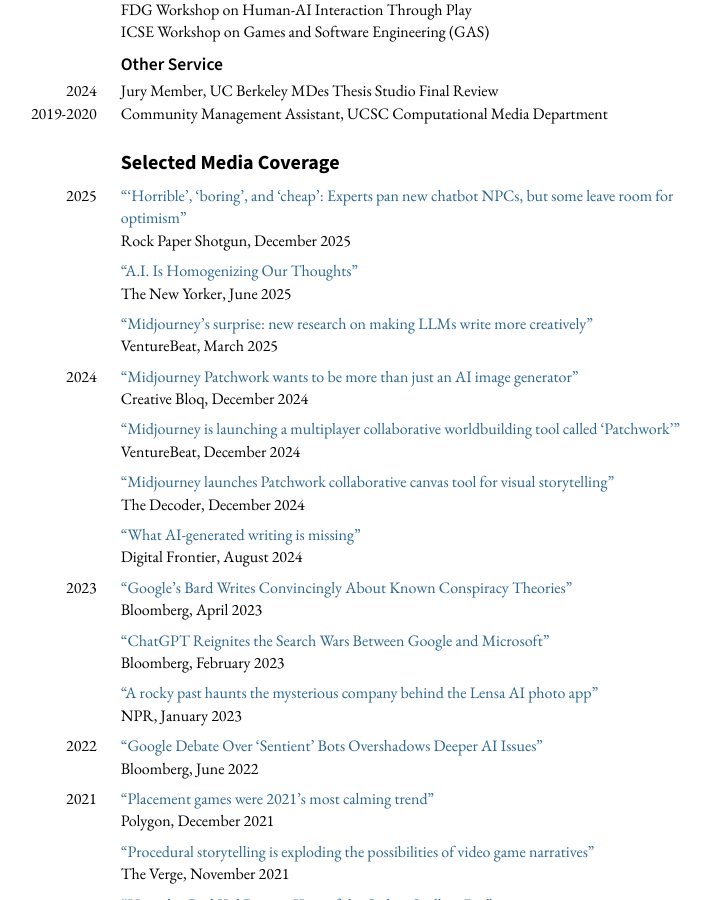
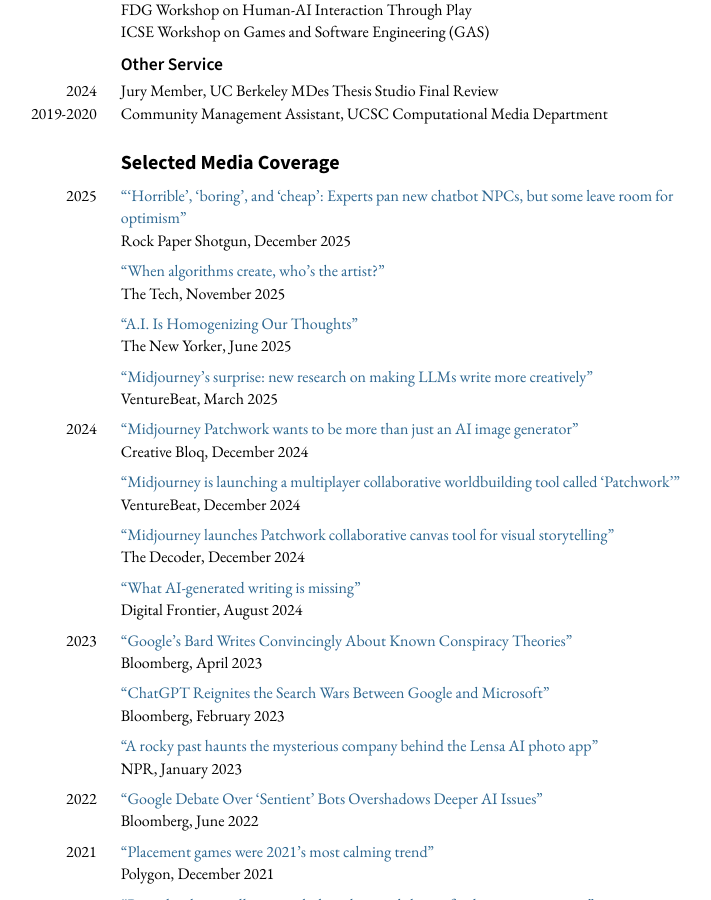
Before and after one commit to mkremins/mkremins.github.io, a Jekyll site: the page built from cv/index.html, in a window 1280 px wide and 900 px high, scrolled down 14662 px. Shown: the whole window, without its empty margins (262-973 px from the left). Built offline with Jekyll 4.4.1, drawn with Linux system fonts in a browser that asks for light colours.

Commit message:
Add MIT student newspaper mention – thanks Zivvy :P

```diff
--- a/_data/press.json
+++ b/_data/press.json
@@ -5,6 +5,13 @@
   "outlet": "Rock Paper Shotgun",
   "month": "December",
   "year": "2025"
+},
+{
+  "title": "When algorithms create, who’s the artist?",
+  "url": "https://thetech.com/2025/11/25/ai-art",
+  "outlet": "The Tech",
+  "month": "November",
+  "year": "2025",
 },
 {
   "title": "A.I. Is Homogenizing Our Thoughts",
```
